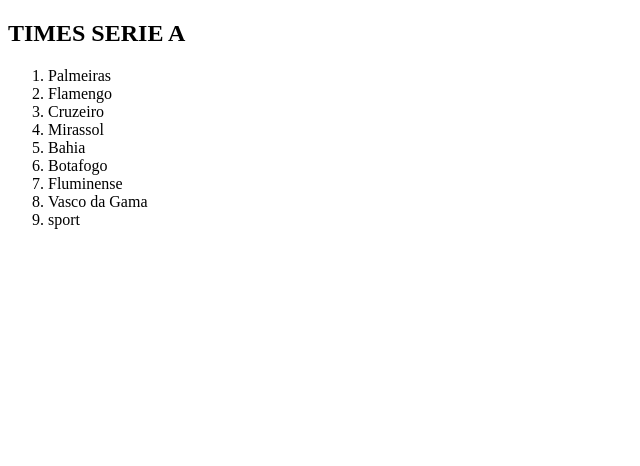
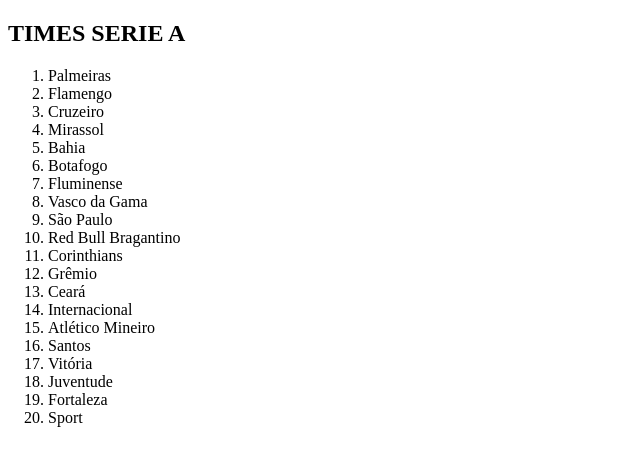
Before and after one commit to AyanneAlvesRodrigues/lista-times, a plain HTML site: page index.html in a window 1280 px wide. Shown: the whole page, without its empty margins (0-640 px from the left). Drawn offline with Linux system fonts and the light colour scheme.

Commit message:
lista completa

```diff
--- a/index.html
+++ b/index.html
@@ -17,8 +17,18 @@
   <li>Botafogo</li>
   <li>Fluminense</li>
   <li>Vasco da Gama</li>
-
-<li>sport</li>
+<li>São Paulo</li>
+<li>Red Bull Bragantino</li>
+<li>Corinthians</li>
+<li>Grêmio</li>
+<li>Ceará</li>
+<li>Internacional</li>
+<li>Atlético Mineiro</li>
+<li>Santos</li>
+<li>Vitória</li>
+<li>Juventude</li>
+<li>Fortaleza</li>
+<li>Sport</li>
 </ol>
 </body>
 </html>
```
